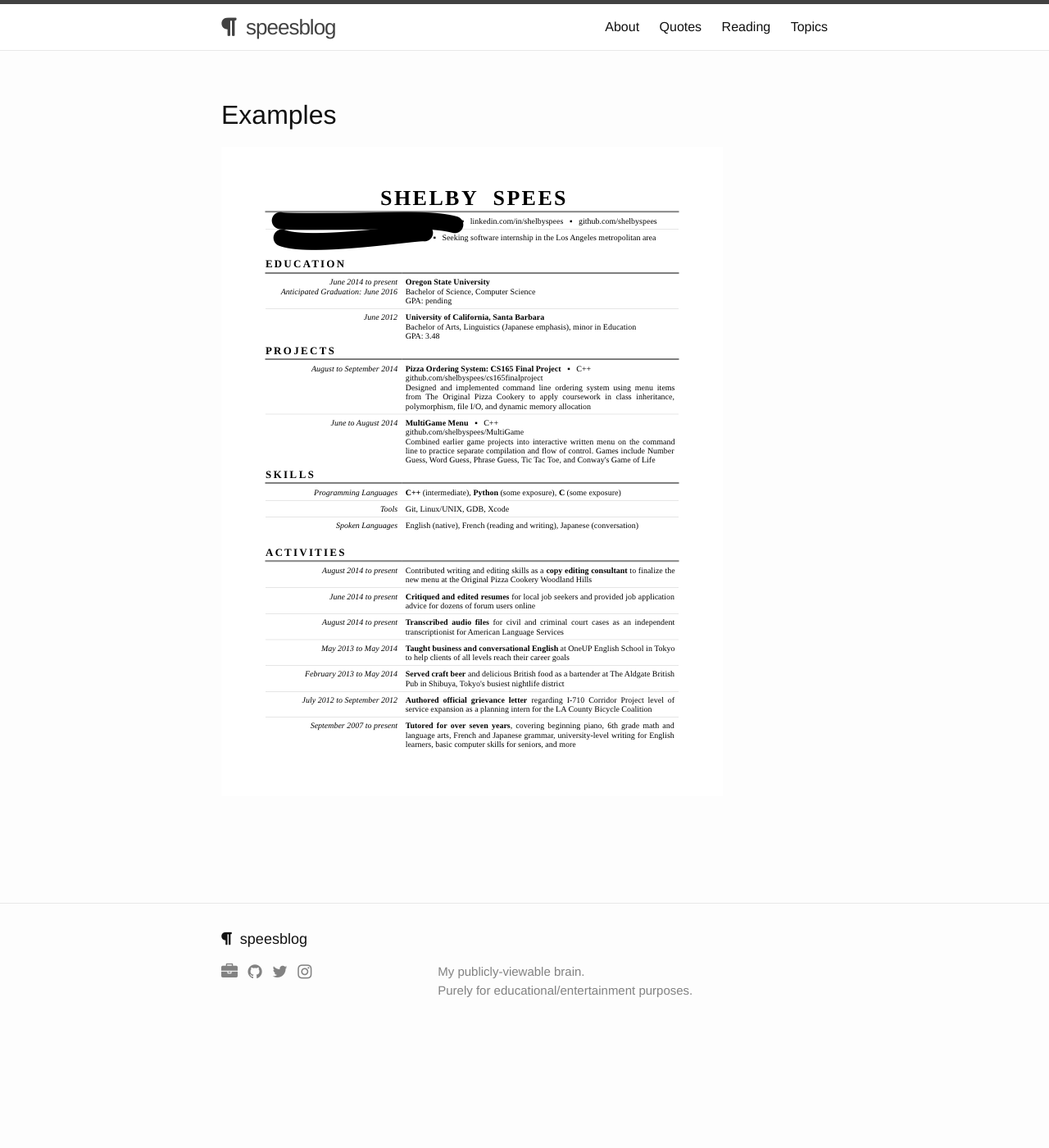
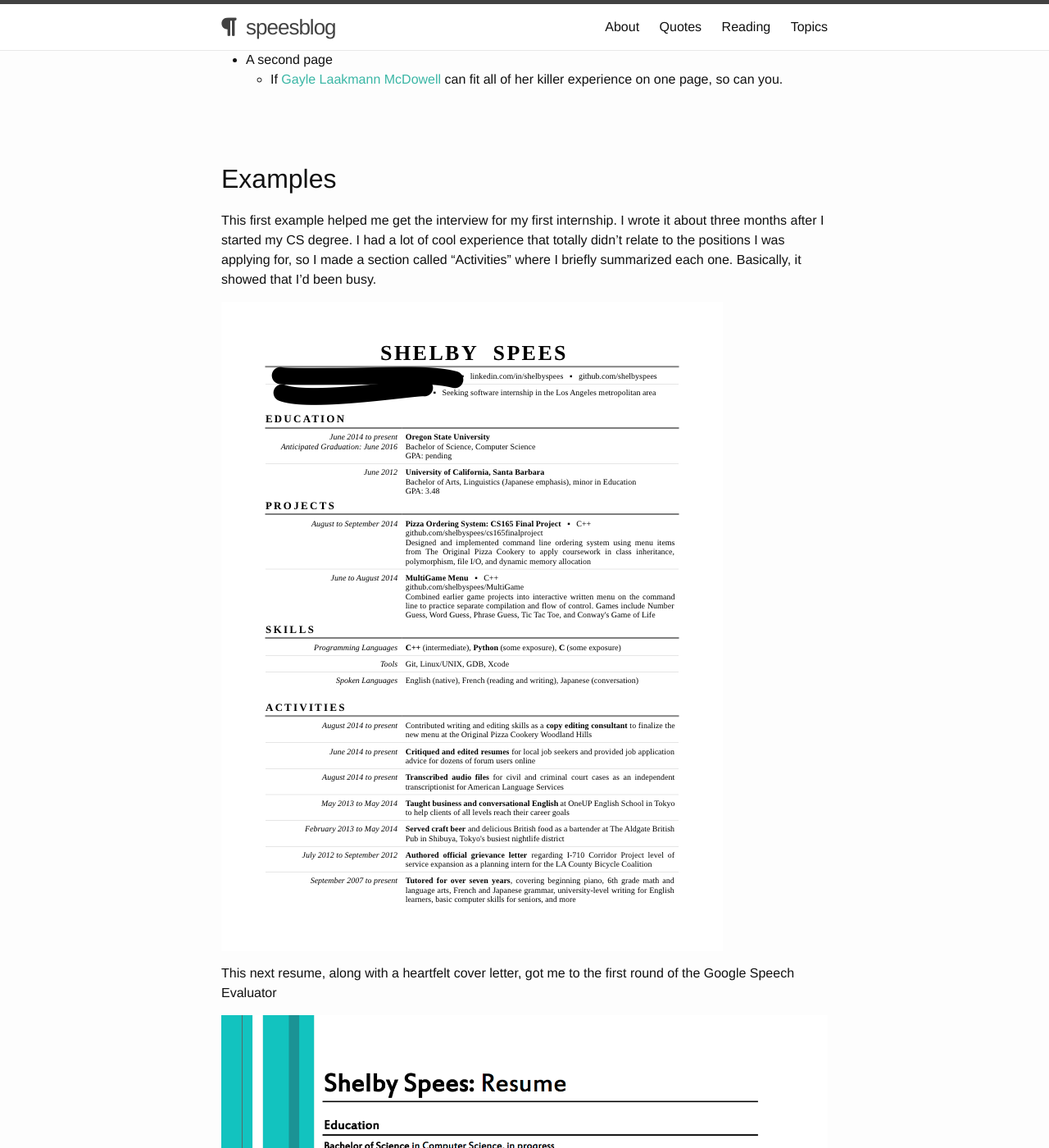
Before and after one commit to shelbyspees/speesblog, a Jekyll site: the page built from _posts/2015-03-24-how-to-write-a-resume.md, in a window 1280 px wide and 1400 px high, scrolled down 5876 px. Shown: the whole window at 82% size. Built offline with Jekyll 4.4.1, drawn with Linux system fonts in a browser that asks for light colours; nearby versions of some CDN libraries; before the commit the page ends 7155 px from its top, so only the background shows below that; some of the changed text lies outside the part shown.

Commit message:
New image

```diff
--- a/_posts/2015-03-24-how-to-write-a-resume.md
+++ b/_posts/2015-03-24-how-to-write-a-resume.md
@@ -9,6 +9,10 @@ I'm so sick of seeing crappy resumes.
 It's ridiculous. Talented people are completely underselling themselves with their weak bullets and off-centered formatting.
 
 It's time for that to change. I'm introducing a resume formula that anyone can implement to improve their job hunting effectiveness. It's geared mostly toward people in technical fields, but I hope anyone can pull something useful out of my explanations.
+
+The most important thing to remember about resumes is this:
+
+***The resume and cover letter are to get you an interview. The interview is to get you the job.***
 
 
 >[Header](#header)
@@ -259,4 +263,10 @@ I usually do this section in a table of some sort. This way it's easy to line th
 
 <h2 class="anchor" id="examples">Examples</h2>
 
+This first example helped me get the interview for my first internship. I wrote it about three months after I started my CS degree. I had a lot of cool experience that totally didn't relate to the positions I was applying for, so I made a section called "Activities" where I briefly summarized each one. Basically, it showed that I'd been busy.
+
 <img class="wide" src="{{ site.url }}/assets/files/lines.png"/>
+
+This next resume, along with a heartfelt cover letter, got me to the first round of the Google Speech Evaluator
+
+<img class="wide" src="{{ site.url }}/assets/files/june.png"/>
```
Also changed, not shown: assets/files/june.png (added).
